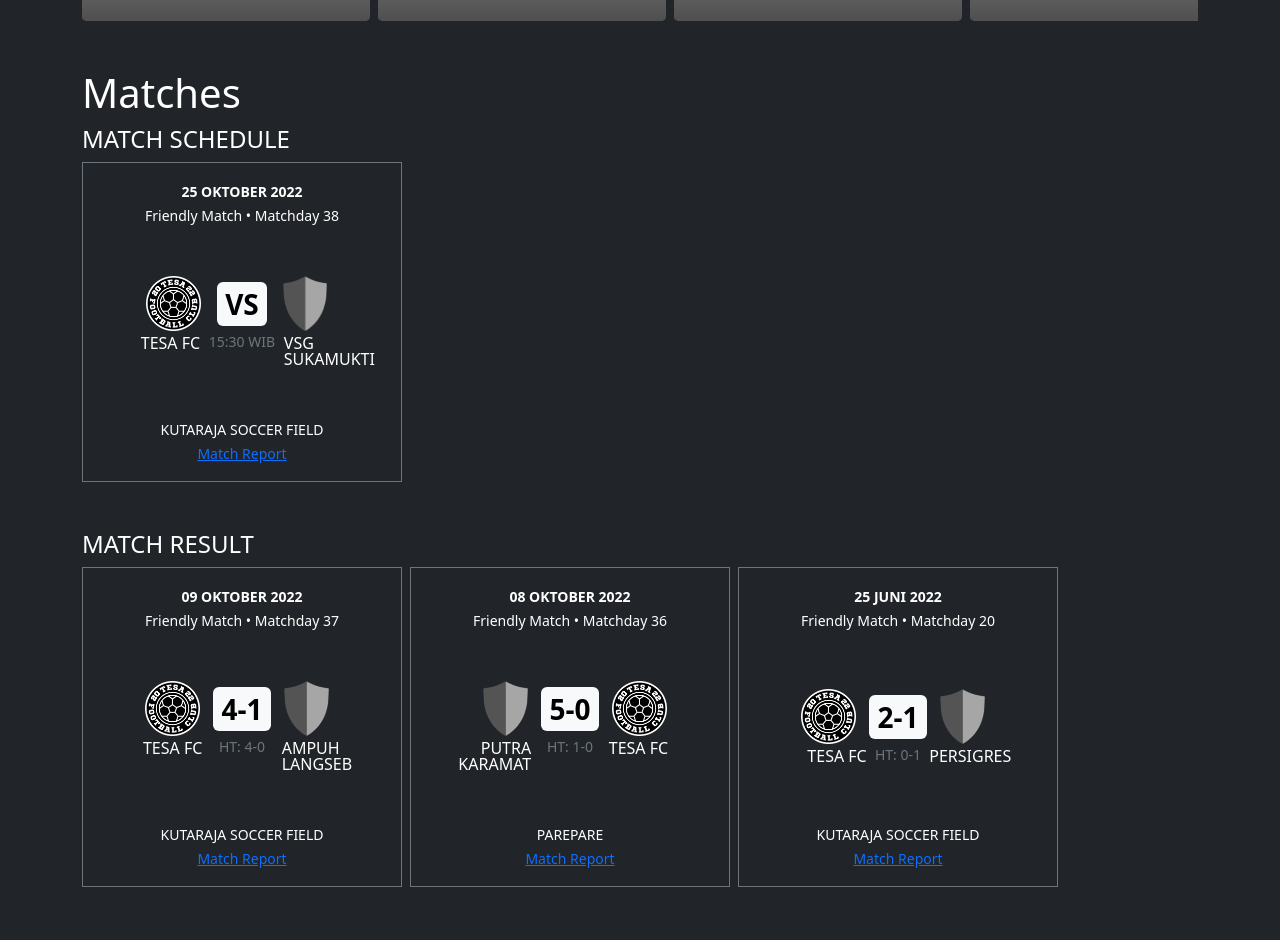
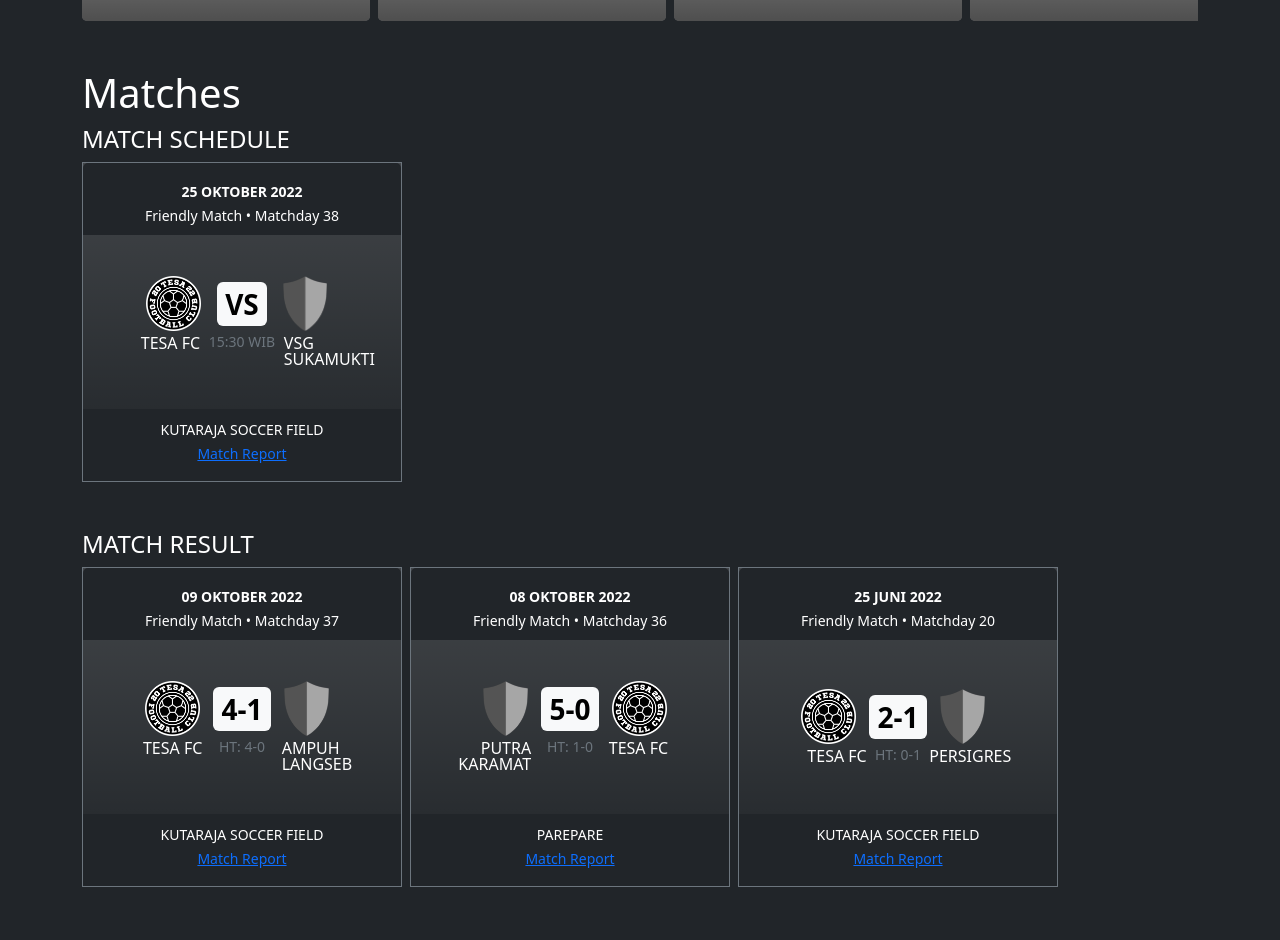
Before and after one commit to tesafc/tesafc.github.io, a Jekyll site: the page built from index.html, in a window 1280 px wide. Shown: the part 658-1598 px from the top of the page. Built offline with Jekyll 4.4.1, drawn with Linux system fonts in a browser that asks for light colours; nearby versions of some CDN libraries; grey boxes are pictures that could not be loaded.

Commit message:
Update index.html

```diff
--- a/index.html
+++ b/index.html
@@ -41,7 +41,7 @@ description: tesa fc official website
     <h4 class="text-uppercase">Match schedule</h4>
     <div class="d-flex flex-row flex-nowrap overflow-auto">
       {% for match in match-schedule %}
-      <div class="card h-100 text-bg-dark rounded-0 border-secondary me-2" style="min-width: 20rem; min-height: 20rem;">
+      <div class="card h-100 text-bg-dark bg-gradient rounded-0 border-secondary me-2" style="min-width: 20rem; min-height: 20rem;">
         <div class="card-header text-bg-dark text-center border-0 pt-3">
           <p class="card-text text-uppercase fw-bolder mb-0"><small>{{ match.time }}</small></p>
           <p class="card-text text-capitalize mb-0"><small>{{ match.competition }} • {{ match.matchday }}</small></p>
@@ -71,7 +71,7 @@ description: tesa fc official website
       </div>
       {% endfor %}
       {% if match-count == 0 %}
-      <div class="card h-100 text-bg-dark rounded-0 border-secondary" style="min-width: 20rem; min-height: 20rem;">
+      <div class="card h-100 text-bg-dark bg-gradient rounded-0 border-secondary" style="min-width: 20rem; min-height: 20rem;">
         <div class="card-body d-flex flex-column justify-content-center align-items-center">
           <small class="text-secondary">no match schedule</small>
         </div>
@@ -82,7 +82,7 @@ description: tesa fc official website
     <h4 class="text-uppercase mt-5">Match result</h4>
     <div class="d-flex flex-row flex-nowrap overflow-auto">
       {% for match in match-result reversed %}
-      <div class="card h-100 text-bg-dark rounded-0 border-secondary me-2" style="min-width: 20rem; min-height: 20rem;">
+      <div class="card h-100 text-bg-dark bg-gradient rounded-0 border-secondary me-2" style="min-width: 20rem; min-height: 20rem;">
         <div class="card-header text-bg-dark text-center border-0 pt-3">
           <p class="card-text text-uppercase fw-bolder mb-0"><small>{{ match.time }}</small></p>
           <p class="card-text text-capitalize mb-0"><small>{{ match.competition }} • {{ match.matchday }}</small></p>
```
